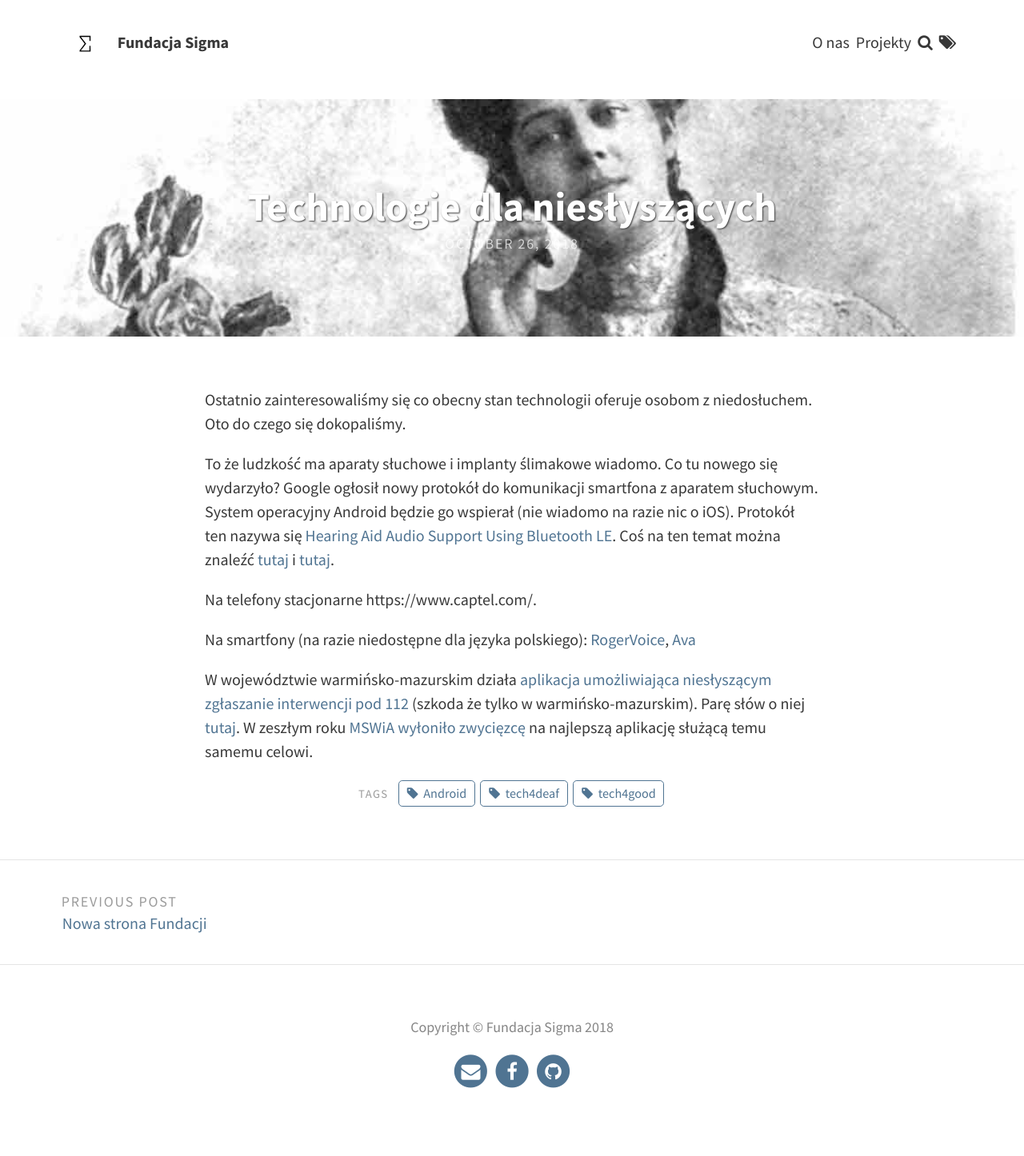
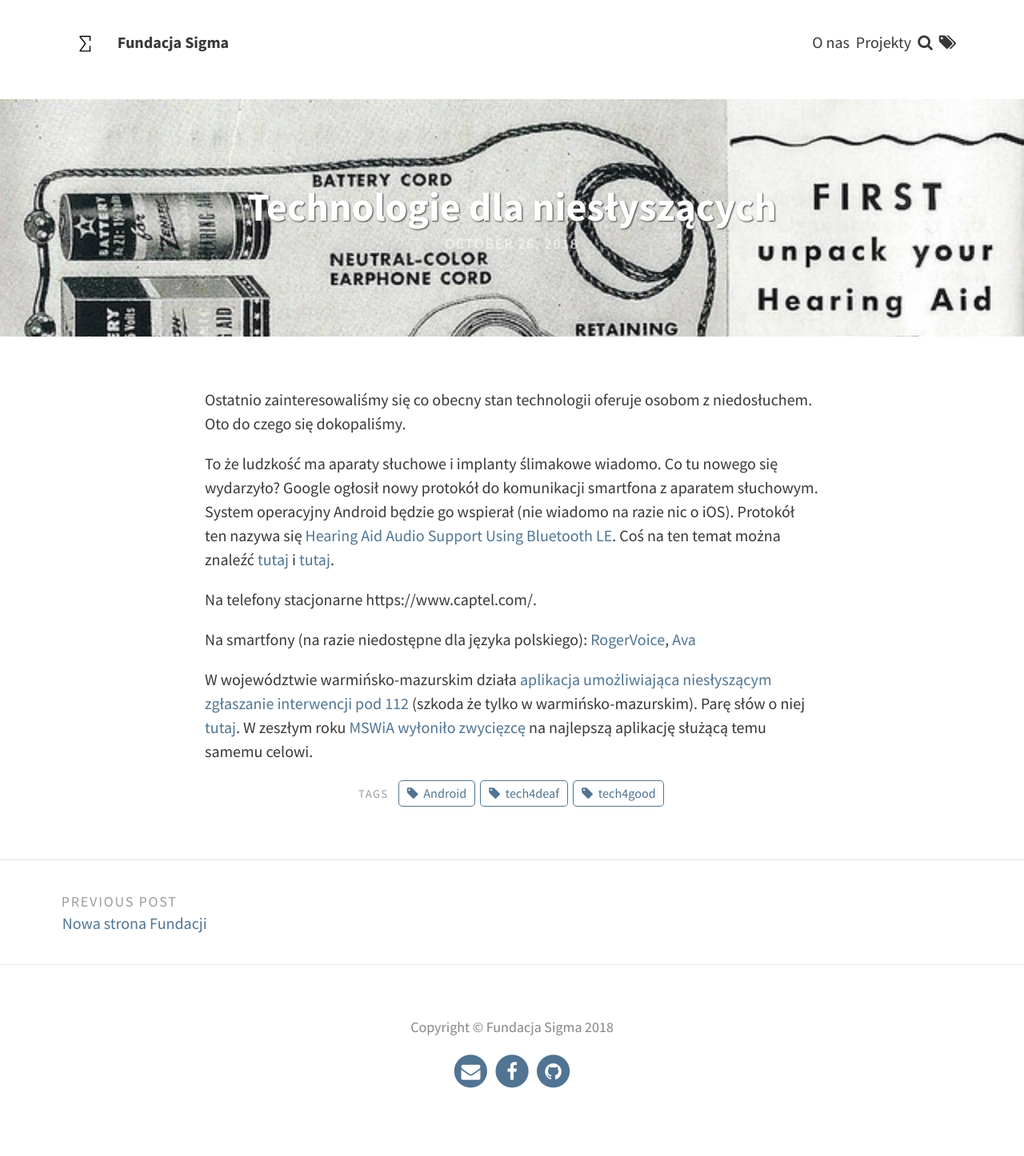
Before and after one commit to SigmaNgo/SigmaNgo.github.io, a Jekyll site: the page built from _posts/2018-10-26-technologie-dla-nieslyszacych.md, in a window 1280 px wide. Shown: the whole page at 80% size. Built offline with Jekyll 4.4.1, drawn with Linux system fonts in a browser that asks for light colours; comment, search, counter and statistics services are not loaded.

Commit message:
Update 2018-10-26-technologie-dla-nieslyszacych.md

```diff
--- a/_posts/2018-10-26-technologie-dla-nieslyszacych.md
+++ b/_posts/2018-10-26-technologie-dla-nieslyszacych.md
@@ -1,8 +1,8 @@
 ---
 layout: post
 title: Technologie dla niesłyszących
-feature-img: "assets/img/pexels/hearingaid.jpg"
-thumbnail: "assets/img/thumbnails/desk-messy.jpeg"
+feature-img: "assets/img/pexels/hearingaidbig.jpg"
+thumbnail: "assets/img/thumbnails/hearingaidsmall.jpeg"
 tags: [tech4good, tech4deaf, Android]
 ---
 Ostatnio zainteresowaliśmy się co obecny stan technologii oferuje osobom z niedosłuchem. Oto do czego się dokopaliśmy.
```
